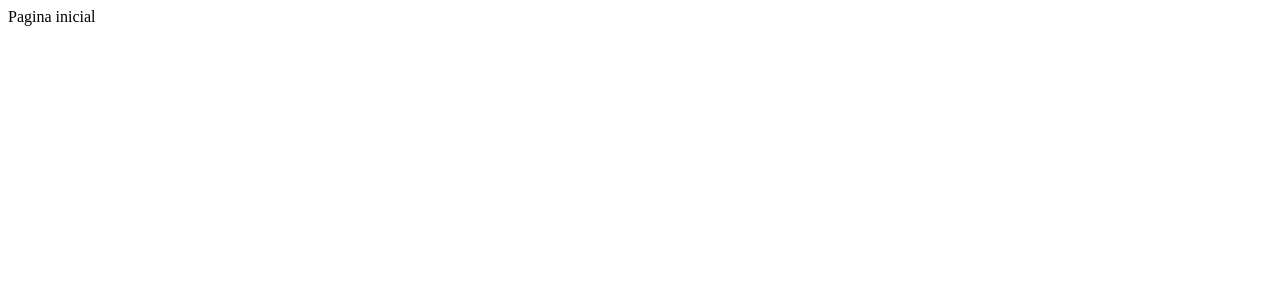
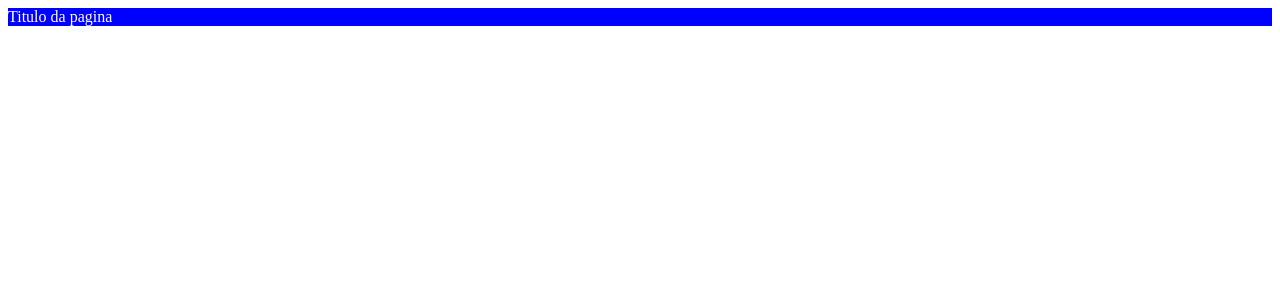
Before and after one commit to Jhon-Byron/Iniciando-Projeto, a Next.js app: page / in a window 1280 px wide. Shown: the top 300 px of the page. Built offline with nearby package versions, Linux system fonts and the light colour scheme.

Commit message:
Exemplo de componentes e Props

```diff
--- a/pages/index.jsx
+++ b/pages/index.jsx
@@ -1,3 +1,5 @@
+import Title from '../src/components/title/Title'
+
 export default function HomePage() {
-  return <div>Pagina inicial</div>
+  return <Title>Titulo da pagina</Title>
 }
--- /dev/null
+++ b/src/components/title/Title.jsx
@@ -0,0 +1,5 @@
+import styles from './title.module.css'
+
+export default function Title(props) {
+  return <div className={styles.title}>{props.children}</div>
+}
--- /dev/null
+++ b/src/components/title/title.module.css
@@ -0,0 +1,4 @@
+.title {
+  background-color: blue;
+  color: white;
+}
```
Also changed, not shown: 1 other file (tests, documents, lock files or other folders).
